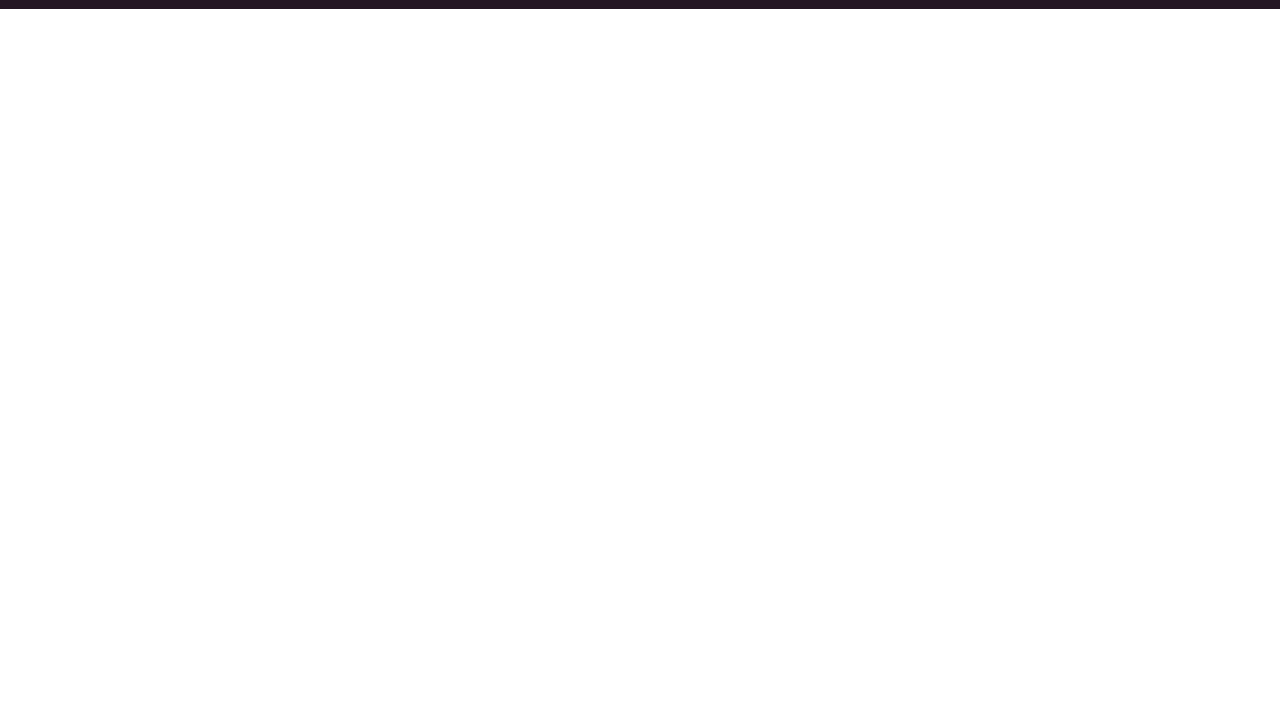
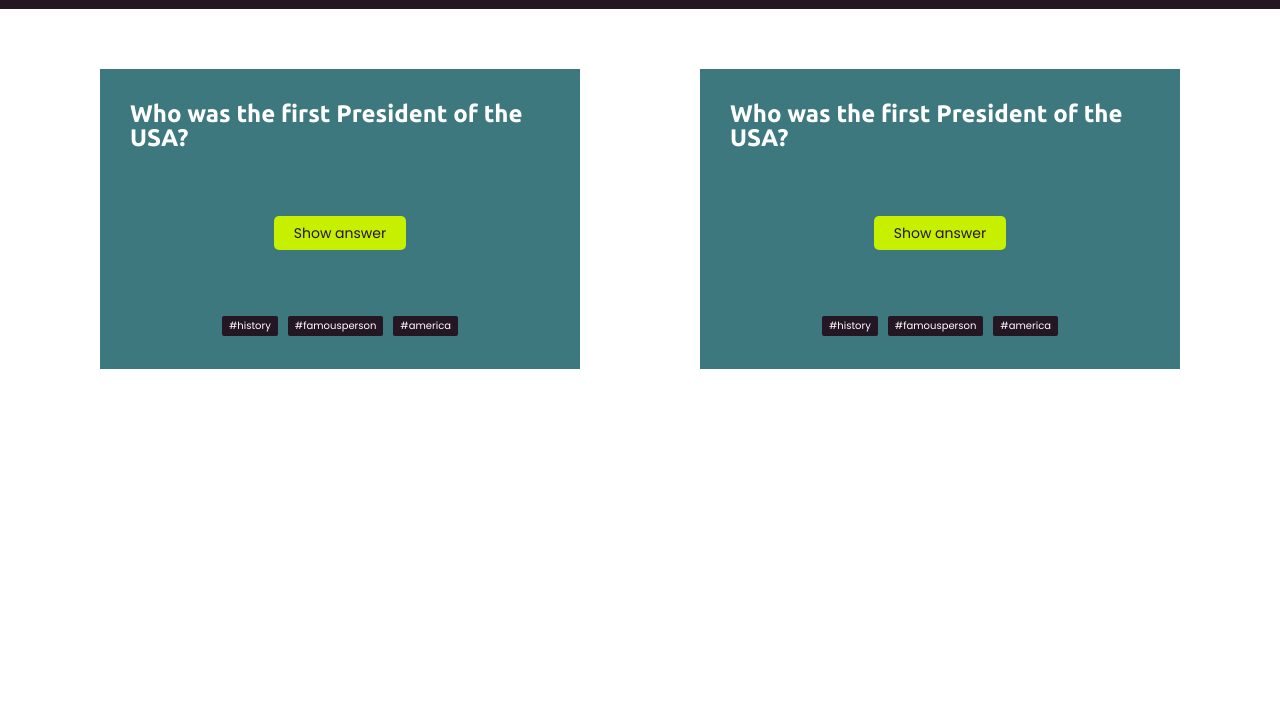
Before and after one commit to BorysKravtsov/borysKravtsov-quiz-app, a website: page index.html in a window 1280 px wide. Shown: the part 81-800 px from the top of the page. Drawn offline with Linux system fonts and the light colour scheme.

Commit message:
added cards and styles to homepage

```diff
--- /dev/null
+++ b/css/header.css
@@ -0,0 +1,136 @@
+:root {
+  --contrast-color: #c7ef00;
+  --bg-color: #fff;
+  --bg-colorD: #241623;
+  --element-color: #3c787e;
+  --darkElement-color: #3c787e;
+  --add-color: #d0cd94;
+}
+.header {
+  background-color: var(--bg-colorD);
+}
+
+.header__inner {
+  display: flex;
+  justify-content: space-between;
+  align-items: center;
+  height: 90px;
+}
+
+.logo__container {
+  display: flex;
+  justify-content: space-between;
+  width: 100%;
+  max-width: 220px;
+}
+
+.logo__text {
+  font-family: "Ubuntu", sans-serif;
+  font-weight: 700;
+  font-style: normal;
+  font-size: 35px;
+  color: white;
+  margin-bottom: 10px;
+}
+
+.logo__text span {
+  color: var(--contrast-color);
+}
+
+.logo__img {
+  height: 40px;
+  filter: invert(1);
+}
+
+.nav {
+  display: flex;
+  justify-content: space-between;
+  max-width: 400px;
+  width: 100%;
+}
+
+.nav a {
+  font-family: "Poppins", sans-serif;
+  font-weight: 400;
+  font-style: normal;
+  font-size: 18px;
+  color: white;
+  position: relative;
+  display: inline-block;
+}
+
+.nav a:hover {
+  cursor: pointer;
+}
+
+.nav a::before {
+  content: "";
+  position: absolute;
+  bottom: calc(50% - 2px);
+  left: -5%;
+  width: 110%;
+  height: 2px;
+  background-color: var(--contrast-color);
+  transition: transform 0.5s;
+  margin: 0 auto;
+  transform: scaleX(0);
+  box-shadow: 0px 0px 10px var(--contrast-color);
+  border-radius: 1px;
+}
+
+.nav a:hover::before {
+  transform: scaleX(1);
+}
+
+.nav a:not(:hover)::before {
+  transform: scaleX(0);
+}
+
+.nav__mobile {
+  display: none;
+  width: 100%;
+  position: fixed;
+  justify-content: center;
+  bottom: 0;
+  height: 55px;
+  background-color: var(--bg-colorD);
+}
+
+.nav__mobile-container {
+  max-width: 500px;
+  width: 100%;
+  height: 100%;
+  display: flex;
+  justify-content: space-evenly;
+  align-items: center;
+}
+
+.nav__mobile a:hover {
+  filter: brightness(0) saturate(100%) invert(98%) sepia(68%) saturate(6260%)
+    hue-rotate(10deg) brightness(93%) contrast(102%)
+    drop-shadow(0px 0px 10px var(--contrast-color));
+  cursor: pointer;
+}
+
+.nav__mobile a img {
+  filter: invert(1);
+  max-height: 30px;
+}
+
+@media (max-width: 768px) {
+  .header__inner {
+    justify-content: center;
+  }
+
+  .logo__container {
+    justify-content: center;
+  }
+
+  .nav {
+    display: none;
+  }
+
+  .nav__mobile {
+    display: flex;
+  }
+}
--- /dev/null
+++ b/css/home-page.css
@@ -0,0 +1,62 @@
+:root {
+  --contrast-color: #c7ef00;
+  --bg-color: #fff;
+  --bg-colorD: #241623;
+  --element-color: #3c787e;
+  --darkElement-color: #3c787e;
+  --add-color: #d0cd94;
+  --text-color: #fff;
+}
+
+.homepage__cards {
+  display: flex;
+}
+
+.card__container {
+  display: flex;
+  justify-content: space-around;
+  align-items: center;
+  padding: 0 30px;
+  max-width: 420px;
+  height: 300px;
+  flex-direction: column;
+  background: var(--element-color);
+  margin: 60px;
+}
+
+h2 {
+  font-family: "Ubuntu", sans-serif;
+  font-weight: 700;
+  font-style: normal;
+  font-size: 24px;
+  color: var(--text-color);
+}
+
+.card__answerBtn {
+  padding: 10px 20px;
+  color: var(--bg-colorD);
+  background-color: var(--contrast-color);
+  border-radius: 5px;
+  font-family: "Poppins", sans-serif;
+  font-weight: 400;
+  font-style: normal;
+  font-size: 14px;
+}
+
+.card__hashtags {
+  display: flex;
+  justify-content: center;
+  flex-wrap: wrap;
+  gap: 10px;
+}
+
+.card__tag {
+  background-color: var(--bg-colorD);
+  color: var(--text-color);
+  padding: 5px 7px;
+  border-radius: 2px;
+  font-family: "Poppins", sans-serif;
+  font-weight: 400;
+  font-style: normal;
+  font-size: 10px;
+}
--- a/css/reset.css
+++ b/css/reset.css
@@ -126,3 +126,15 @@ a {
   text-decoration: none;
   color: inherit;
 }
+
+button {
+  all: unset; /* Reset all styles */
+  box-sizing: border-box; /* Include padding and border in the element's total width and height */
+  display: inline-block; /* Allows setting width and height */
+  cursor: pointer; /* Ensures the cursor shows the pointer icon */
+  text-align: center; /* Centers the text */
+}
+
+button:focus {
+  outline: none; /* Removes the default outline */
+}
--- a/css/styles.css
+++ b/css/styles.css
@@ -14,133 +14,5 @@ body {
 .container {
   max-width: 1200px;
   padding: 0 30px;
+  margin: 0 auto;
 }
-
-.header {
-  background-color: var(--bg-colorD);
-}
-
-.header__inner {
-  display: flex;
-  justify-content: space-between;
-  align-items: center;
-  height: 90px;
-}
-
-.logo__container {
-  display: flex;
-  justify-content: space-between;
-  width: 100%;
-  max-width: 220px;
-}
-
-.logo__text {
-  font-family: "Ubuntu", sans-serif;
-  font-weight: 700;
-  font-style: normal;
-  font-size: 35px;
-  color: white;
-  margin-bottom: 10px;
-}
-
-.logo__text span {
-  color: var(--contrast-color);
-}
-
-.logo__img {
-  height: 40px;
-  filter: invert(1);
-}
-
-.nav {
-  display: flex;
-  justify-content: space-between;
-  max-width: 400px;
-  width: 100%;
-}
-
-.nav a {
-  font-family: "Poppins", sans-serif;
-  font-weight: 400;
-  font-style: normal;
-  font-size: 18px;
-  color: white;
-  position: relative;
-  display: inline-block;
-}
-
-.nav a:hover {
-  cursor: pointer;
-}
-
-.nav a::before {
-  content: "";
-  position: absolute;
-  bottom: calc(50% - 2px);
-  left: -5%;
-  width: 110%;
-  height: 2px;
-  background-color: var(--contrast-color);
-  transition: transform 0.5s;
-  margin: 0 auto;
-  transform: scaleX(0);
-  box-shadow: 0px 0px 10px var(--contrast-color);
-  border-radius: 1px;
-}
-
-.nav a:hover::before {
-  transform: scaleX(1);
-}
-
-.nav a:not(:hover)::before {
-  transform: scaleX(0);
-}
-
-.nav__mobile {
-  display: none;
-  width: 100%;
-  position: fixed;
-  justify-content: center;
-  bottom: 0;
-  height: 55px;
-  background-color: var(--bg-colorD);
-}
-
-.nav__mobile-container {
-  max-width: 500px;
-  width: 100%;
-  height: 100%;
-  display: flex;
-  justify-content: space-evenly;
-  align-items: center;
-}
-
-.nav__mobile a:hover {
-  filter: brightness(0) saturate(100%) invert(98%) sepia(68%) saturate(6260%)
-    hue-rotate(10deg) brightness(93%) contrast(102%)
-    drop-shadow(0px 0px 10px var(--contrast-color));
-  cursor: pointer;
-}
-
-.nav__mobile a img {
-  filter: invert(1);
-  max-height: 30px;
-}
-
-@media (max-width: 768px) {
-  .header__inner {
-    justify-content: center;
-  }
-
-  .logo__container {
-    justify-content: center;
-  }
-
-  .nav {
-    display: none;
-  }
-
-  .nav__mobile {
-    display: flex;
-  }
-}
--- a/index.html
+++ b/index.html
@@ -18,6 +18,8 @@
     />
     <link rel="stylesheet" href="./css/reset.css" />
     <link rel="stylesheet" href="./css/styles.css" />
+    <link rel="stylesheet" href="./css/header.css">
+    <link rel="stylesheet" href="./css/home-page.css">
   </head>
   <body>
     <header class="header">
@@ -58,5 +60,45 @@
         </div>
       </div>
     </header>
+    <main class="main">
+        <section class="homepage">
+            <div class="container">
+                <div class="homepage__inner">
+                    <div class="homepage__cards">
+                        <div class="card__container">
+                            <h2 class="card__question">Who was the first President of the USA?</h2>
+                            <button class="card__answerBtn">Show answer</button>
+                            <ul class="card__hashtags">
+                                <li class="card__tag">
+                                    #history
+                                </li>
+                                <li class="card__tag">
+                                    #famousperson
+                                </li>
+                                <li class="card__tag">
+                                    #america
+                                </li>
+                            </ul>
+                        </div>
+                        <div class="card__container">
+                            <h2 class="card__question">Who was the first President of the USA?</h2>
+                            <button class="card__answerBtn">Show answer</button>
+                            <ul class="card__hashtags">
+                                <li class="card__tag">
+                                    #history
+                                </li>
+                                <li class="card__tag">
+                                    #famousperson
+                                </li>
+                                <li class="card__tag">
+                                    #america
+                                </li>
+                            </ul>
+                        </div>
+                    </div>
+                </div>
+            </div>
+        </section>
+    </main>
   </body>
 </html>
```
